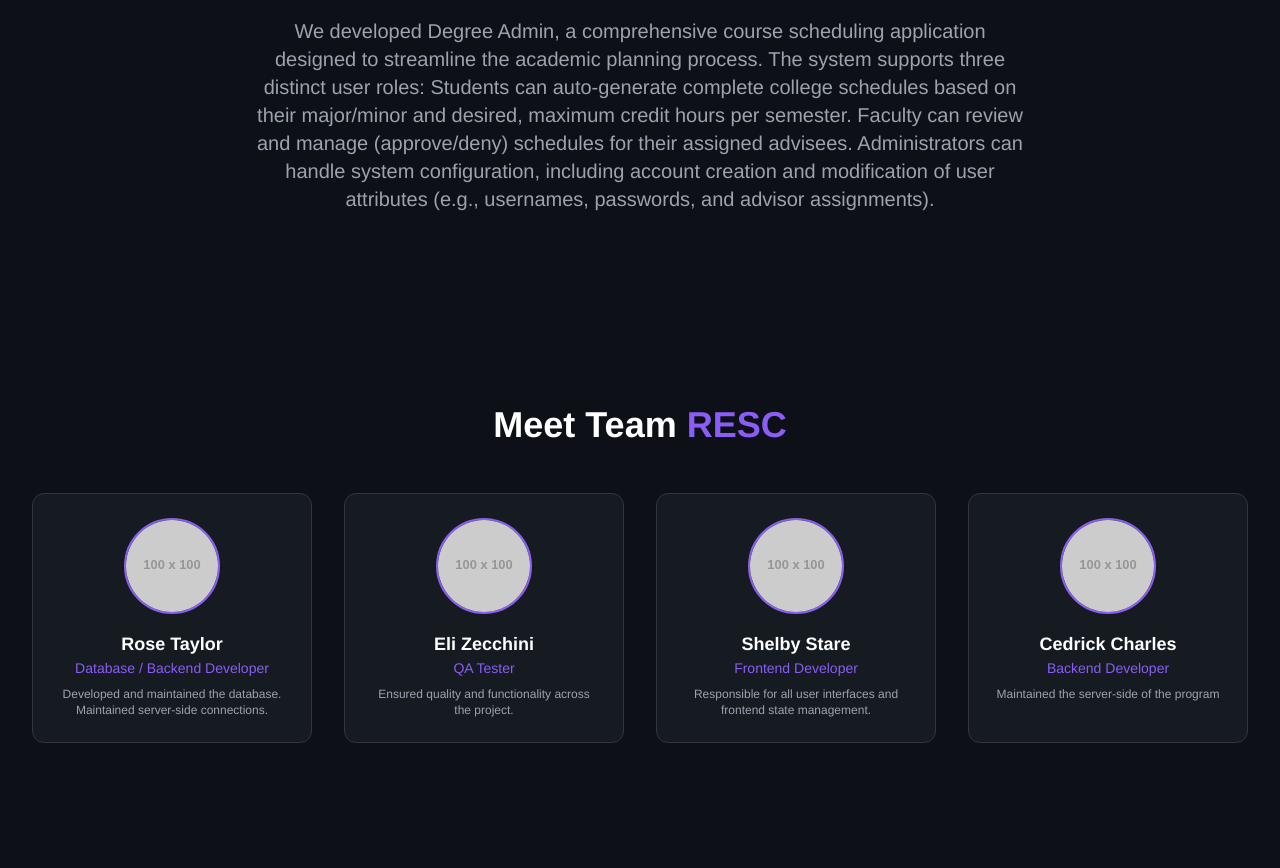
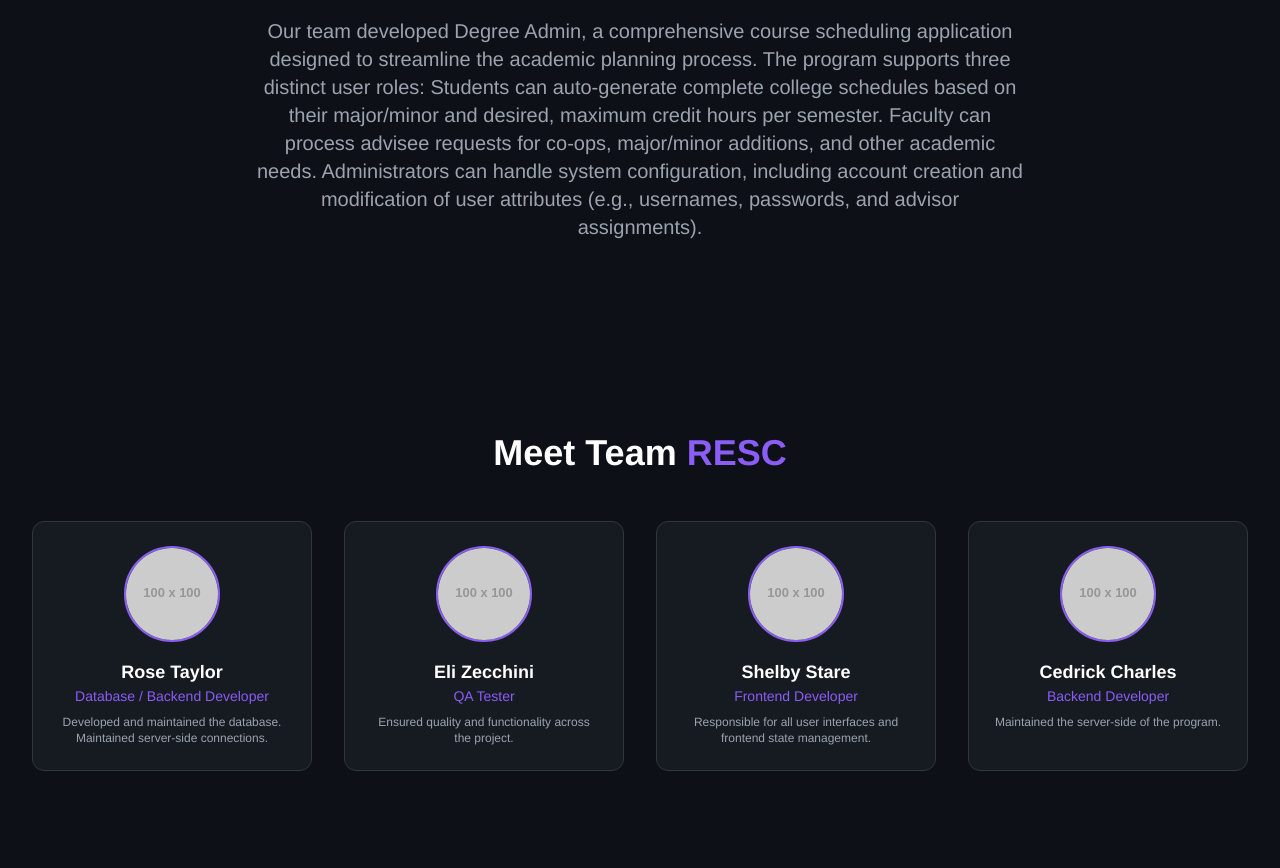
Before and after one commit to OfficeCoffee/OfficeCoffee.github.io, a plain HTML site: page index.html in a window 1280 px wide. Shown: the part 319-1187 px from the top of the page. Drawn offline with nearby package versions, Linux system fonts and the light colour scheme; placeholder pictures from the web are drawn by us.

Commit message:
Reworded the overview

```diff
--- a/index.html
+++ b/index.html
@@ -77,7 +77,7 @@
                     Degree Admin Project <span class="text-custom-purple"></span>
                 </h1>
                 <p class="mt-6 text-xl text-gray-400 max-w-3xl mx-auto">
-                    We developed Degree Admin, a comprehensive course scheduling application designed to streamline the academic planning process. The system supports three distinct user roles: Students can auto-generate complete college schedules based on their major/minor and desired, maximum credit hours per semester. Faculty can review and manage (approve/deny) schedules for their assigned advisees. Administrators can handle system configuration, including account creation and modification of user attributes (e.g., usernames, passwords, and advisor assignments).
+                    Our team developed Degree Admin, a comprehensive course scheduling application designed to streamline the academic planning process. The program supports three distinct user roles: Students can auto-generate complete college schedules based on their major/minor and desired, maximum credit hours per semester. Faculty can process advisee requests for co-ops, major/minor additions, and other academic needs. Administrators can handle system configuration, including account creation and modification of user attributes (e.g., usernames, passwords, and advisor assignments).
                 </p>
             </div>
         </section>
@@ -116,7 +116,7 @@
                     <img src="https://placehold.co/100x100/21262d/c9d1d9?text=M4" class="w-24 h-24 rounded-full mx-auto mb-4 border-2 border-custom-purple" onerror="this.src='https://placehold.co/100x100/21262d/c9d1d9?text=M4'" alt="Team Member 4">
                     <h3 class="text-lg font-bold text-white">Cedrick Charles</h3>
                     <p class="text-custom-purple text-sm mb-2">Backend Developer</p>
-                    <p class="text-gray-400 text-xs">Maintained the server-side of the program</p>
+                    <p class="text-gray-400 text-xs">Maintained the server-side of the program.</p>
                 </div>
 
             </div>
```
